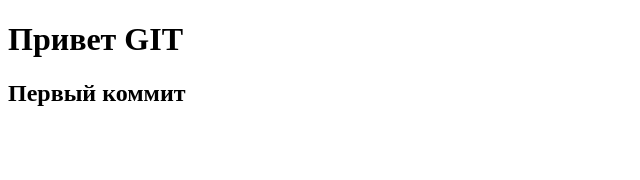
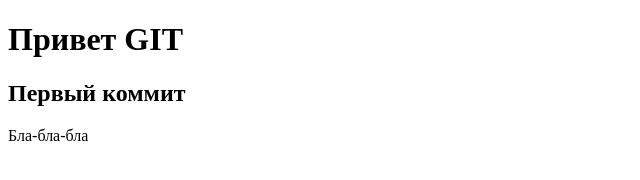
Before and after one commit to Anatskaya-Nata/New_first_project, a plain HTML site: page index.html in a window 1280 px wide. Shown: the whole page, without its empty margins (0-640 px from the left). Drawn offline with Linux system fonts and the light colour scheme.

Commit message:
Добавила параграф

```diff
--- a/index.html
+++ b/index.html
@@ -9,5 +9,6 @@
 	<body>
 		<h1 class="title">Привет GIT</h1>
 		<h2 class="subtitle">Первый коммит</h2>
+		<p>Бла-бла-бла</p>
 	</body>
 </html>
```
